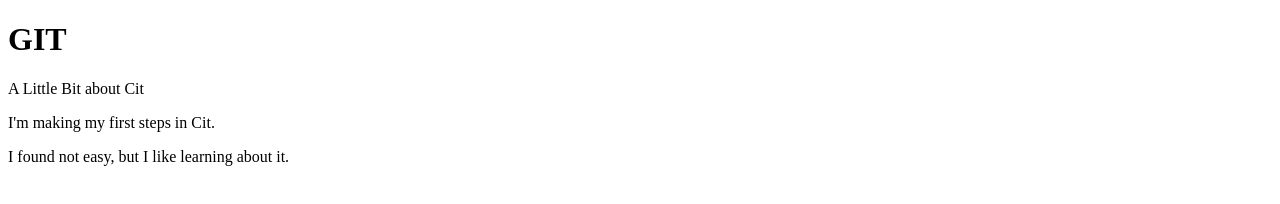
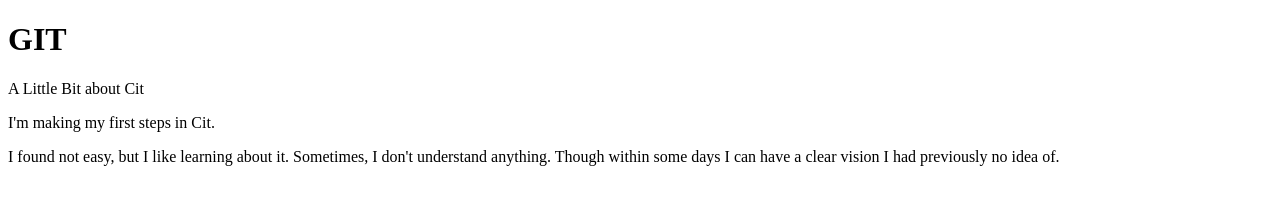
Before and after one commit to jsds44/site, a plain HTML site: page index.html in a window 1280 px wide. Drawn offline with Linux system fonts and the light colour scheme.

Commit message:
sixth commit

```diff
--- a/index.html
+++ b/index.html
@@ -8,6 +8,7 @@
 	<h1>GIT</h1>
 	<p>A Little Bit about Cit</p>
 	<p>I'm making my first steps in Cit.</p>
-	<p>I found not easy, but I like learning about it.</p>
+	<p>I found not easy, but I like learning about it. Sometimes, I don't understand anything. Though within some days
+	I can have a clear vision I had previously no idea of.</p>
 </body>
 </html>
```
